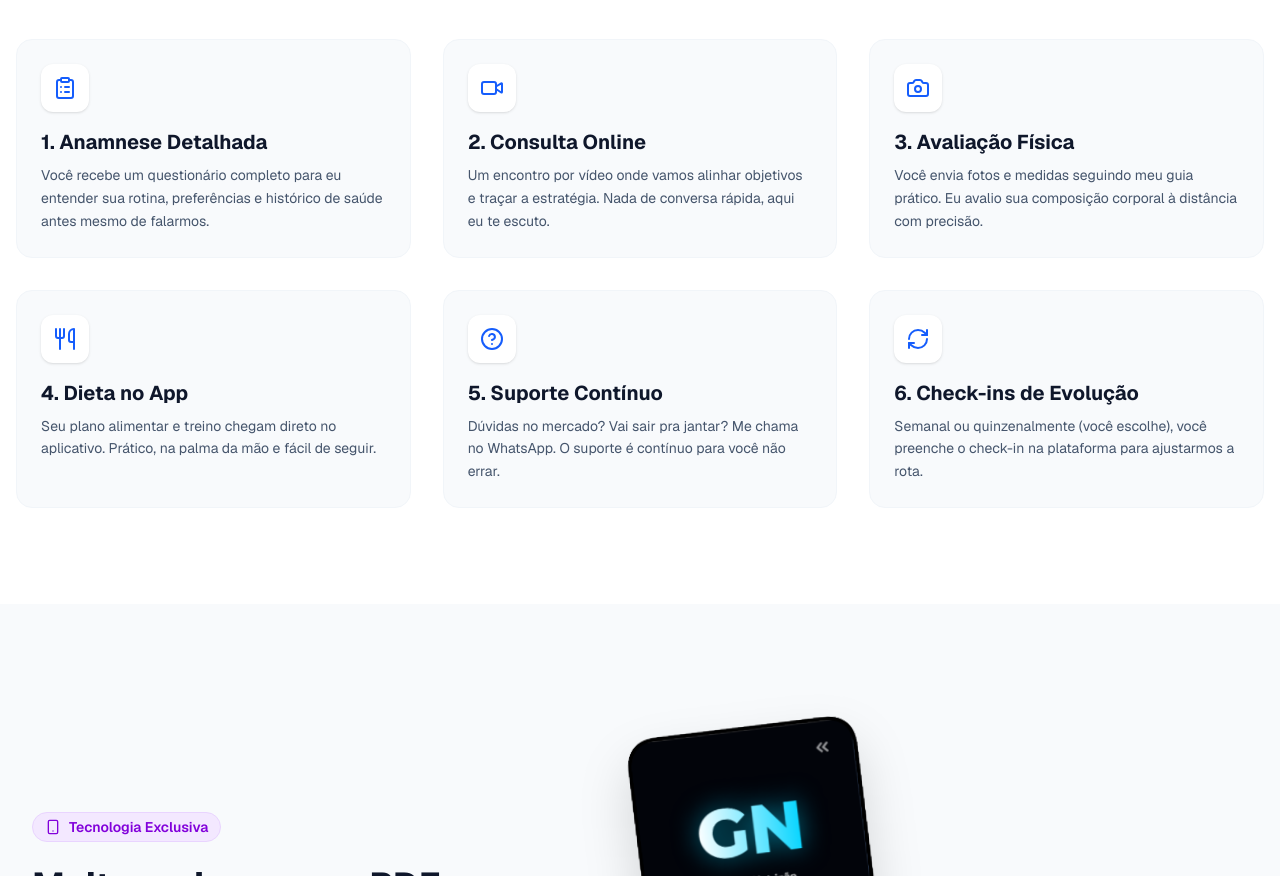
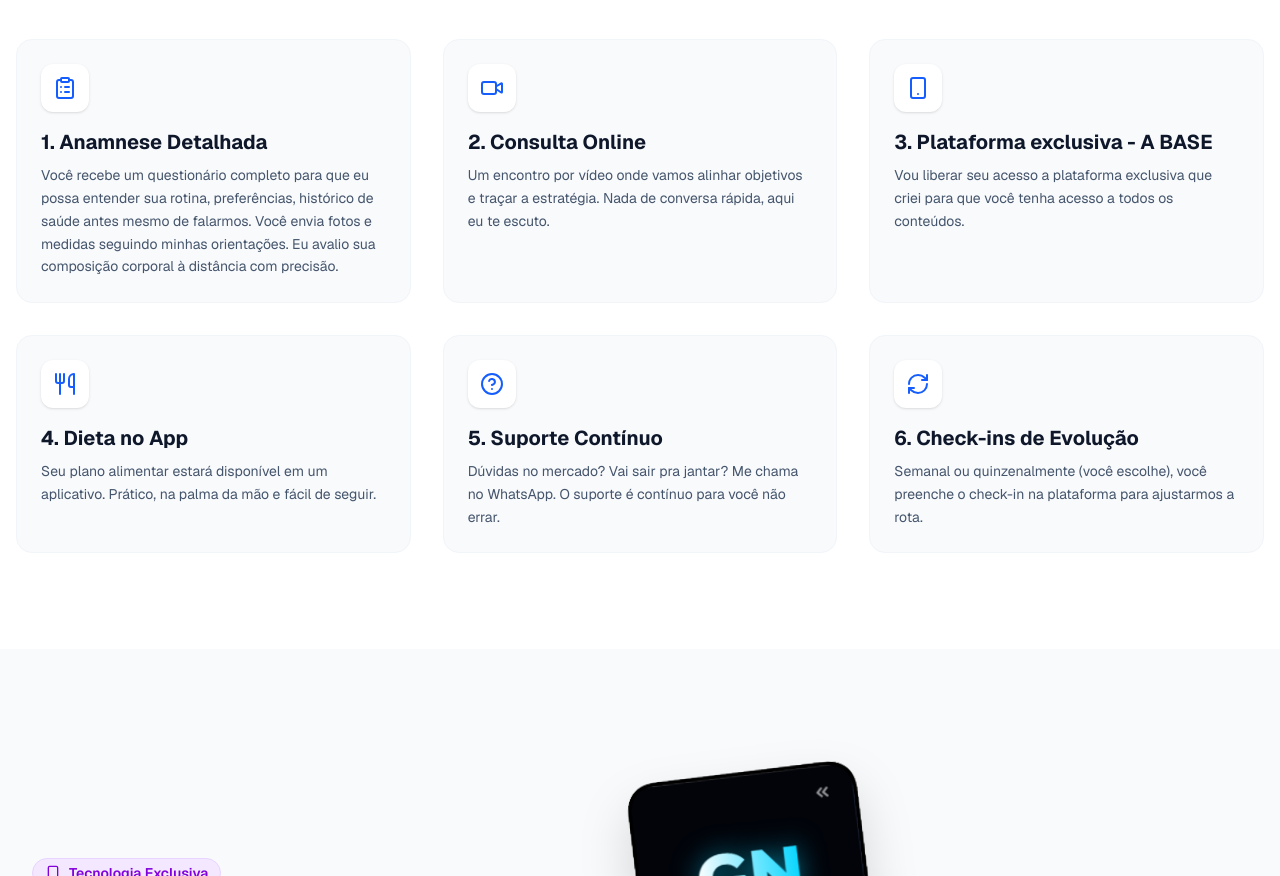
Before and after one commit to garcianutricao/consultoria-landing, a Next.js app: page / in a window 1280 px wide. Shown: the part 1400-2276 px from the top of the page. Built offline with nearby package versions, Linux system fonts and the light colour scheme.

Commit message:
Correção inicial8

```diff
--- a/app/page.tsx
+++ b/app/page.tsx
@@ -99,7 +99,7 @@ export default function LandingPage() {
   const steps = [
     {
       title: "1. Anamnese Detalhada",
-      desc: "Você recebe um questionário completo para eu entender sua rotina, preferências e histórico de saúde antes mesmo de falarmos.",
+      desc: "Você recebe um questionário completo para que eu possa entender sua rotina, preferências, histórico de saúde antes mesmo de falarmos. Você envia fotos e medidas seguindo minhas orientações. Eu avalio sua composição corporal à distância com precisão.",
       icon: ClipboardList
     },
     {
@@ -108,13 +108,13 @@ export default function LandingPage() {
       icon: Video
     },
     {
-      title: "3. Avaliação Física",
-      desc: "Você envia fotos e medidas seguindo meu guia prático. Eu avalio sua composição corporal à distância com precisão.",
-      icon: Camera
+      title: "3. Plataforma exclusiva - A BASE",
+      desc: "Vou liberar seu acesso a plataforma exclusiva que criei para que você tenha acesso a todos os conteúdos.",
+      icon: Smartphone
     },
     {
       title: "4. Dieta no App",
-      desc: "Seu plano alimentar e treino chegam direto no aplicativo. Prático, na palma da mão e fácil de seguir.",
+      desc: "Seu plano alimentar estará disponível em um aplicativo. Prático, na palma da mão e fácil de seguir.",
       icon: Utensils
     },
     {
```
